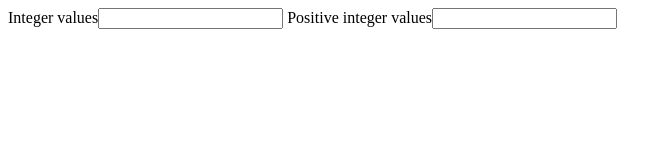
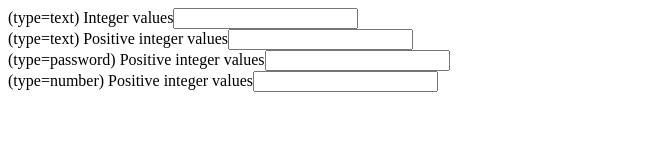
Before and after one commit to joshuadeleon/NumericInput, a plain HTML site: page index.html in a window 1280 px wide. Shown: the whole page, without its empty margins (0-672 px from the left). Drawn offline with nearby package versions, Linux system fonts and the light colour scheme.

Commit message:
user should be allowed to select which input types needs validation

```diff
--- a/index.html
+++ b/index.html
@@ -4,17 +4,21 @@
   <title>Using Numeric Input Plugin</title>
   <meta charset="utf-8">
   <meta name="viewport" content="width=device-width, initial-scale=1, shrink-to-fit=no">
+  <link rel="stylesheet" type="text/css" href="numericInput.css">
 </head>
 <body>
 
-  <label>Integer values</label><input type="text" name="integer" />
-  <label>Positive integer values</label><input type="text" name="integer" />
+  <label>(type=text) Integer values</label><input type="text" name="integer" /><br />
+  <label>(type=text) Positive integer values</label><input type="text" name="integer" /><br />
+  <label>(type=password) Positive integer values</label><input type="password" name="integer" /><br />
+  <label>(type=number) Positive integer values</label><input type="number" name="integer" /><br />
 
 <script type="text/javascript" src="node_modules/jquery/dist/jquery.min.js"></script>
 <script type="text/javascript" src="numericInput.js"></script>
 <script type="text/javascript">
 
-  $('input').numericInput({
+  // by definition - should be applied only to text types
+  $('input[type=text], input[type=number]').numericInput({
     min: 1,
     max: 100,
     allowFloat: true
```
